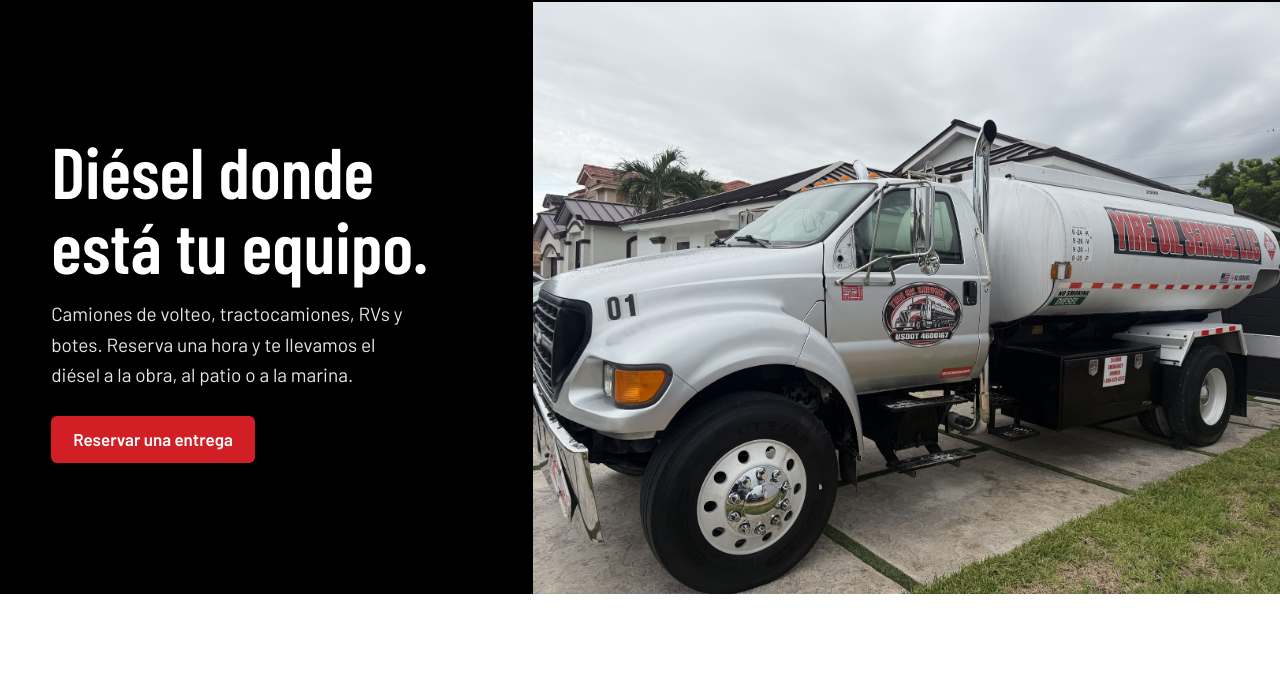
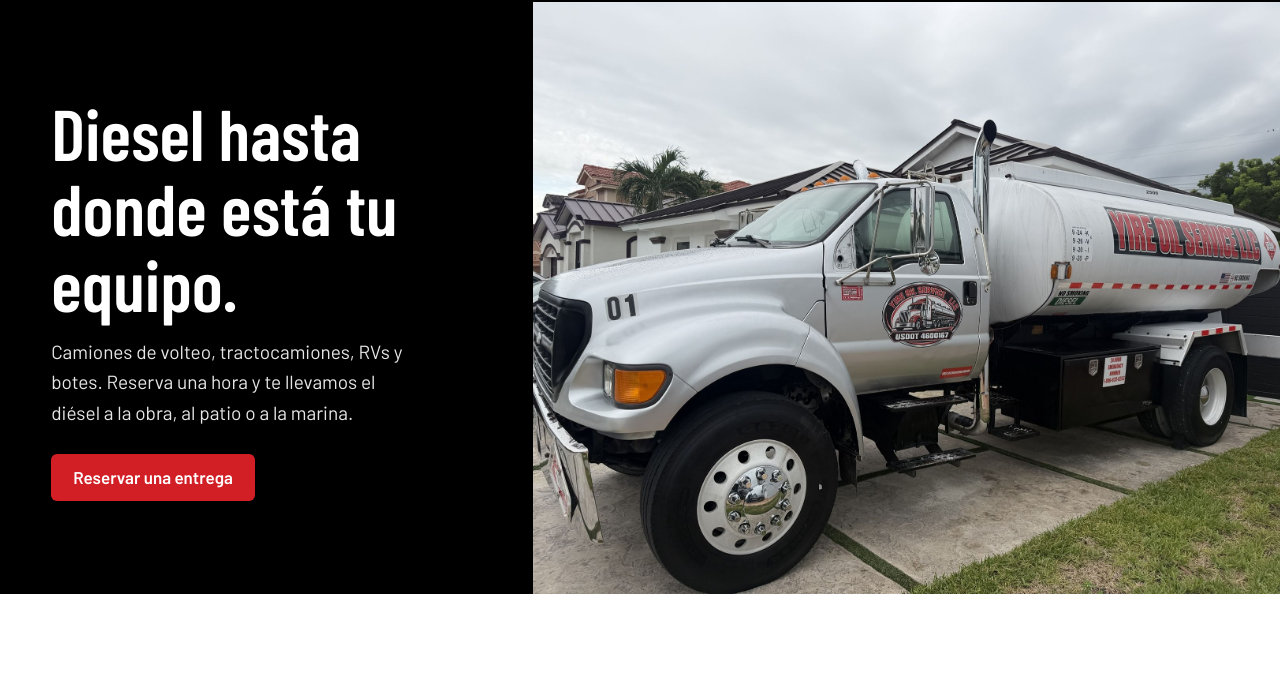
Before and after one commit to bransmartUK/yire-diesel-webpage, a website: page yire-oil-site/yire-oil/public/index.html in a window 1280 px wide. Shown: the part 126-800 px from the top of the page. Drawn offline with nearby package versions, Linux system fonts and the light colour scheme; no server answers; a web font is replaced by a local one.

Commit message:
Edited Text for spanish hero
Edited text

```diff
--- a/yire-oil-site/yire-oil/public/index.html
+++ b/yire-oil-site/yire-oil/public/index.html
@@ -280,7 +280,7 @@ const I18N = {
     locale: "es-US",
     days: ["Dom","Lun","Mar","Mié","Jue","Vie","Sáb"],
     am: "a. m.", pm: "p. m.",
-    heroTitle: "Diésel donde está tu equipo.",
+    heroTitle: "Diesel hasta donde está tu equipo.",
     heroText: "Camiones de volteo, tractocamiones, RVs y botes. Reserva una hora y te llevamos el diésel a la obra, al patio o a la marina.",
     heroCta: "Reservar una entrega",
     heroAlt: "Camión cisterna de diésel de Yire Oil Service estacionado en una entrada",
```
